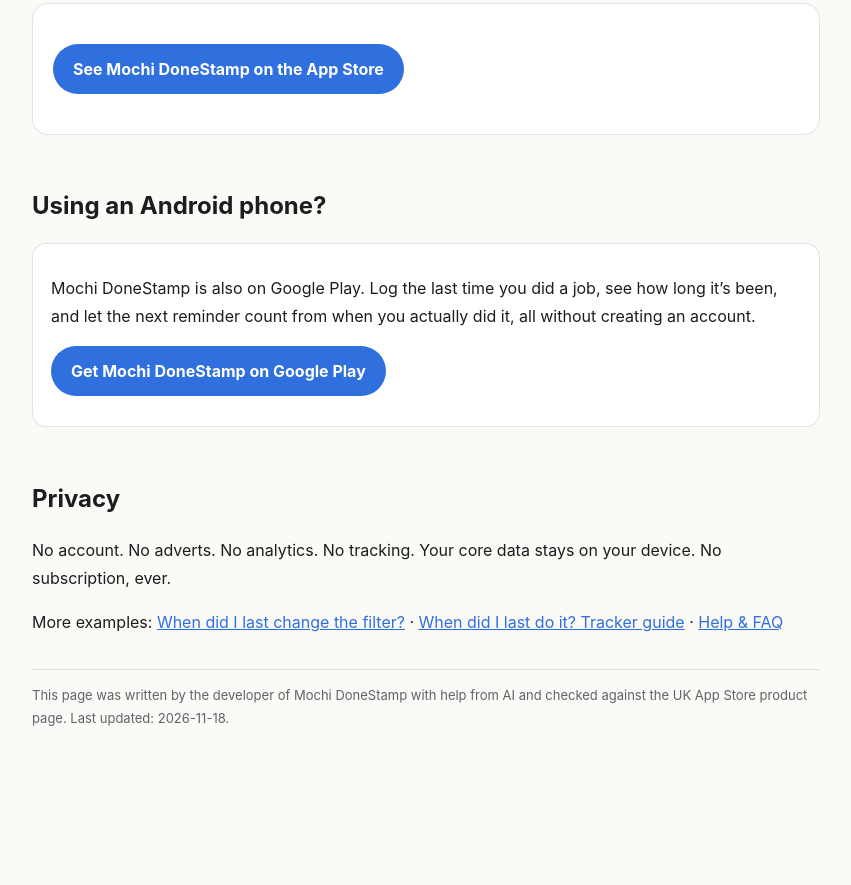
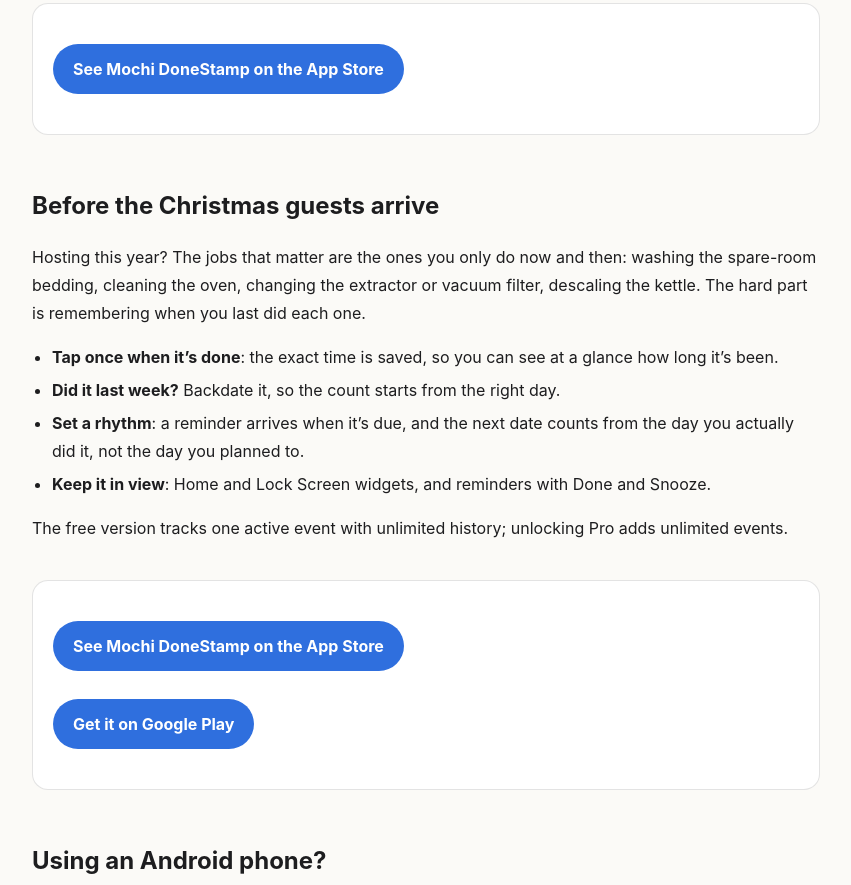
Before and after one commit to alice51849/mochi-donestamp-support, a plain HTML site: page last-time-i-did-it-tracker-uk.html in a window 1280 px wide. Shown: the part 1515-2400 px from the top of the page, without its empty margins (214-1065 px from the left). Before the commit the page ends 2322 px from the top, so only its background shows below. Drawn offline with Linux system fonts and the light colour scheme.

Commit message:
補段：Before the Christmas guests arrive（麻糬打卡英國頁，保留線上點擊計數位置）
小組 D 11-24 過反方與在地審的季節補段（統籌 11-26 21:07 抽驗退回後改由本機代推）；寫前已比對線上現檔，只動包說明列出的地方。

Claude-Session: https://claude.ai/code/session_01176k6WK224vbiJCdxY84in

```diff
--- a/last-time-i-did-it-tracker-uk.html
+++ b/last-time-i-did-it-tracker-uk.html
@@ -64,7 +64,7 @@ a{color:var(--accent)}
 <nav class="hd-nav"><a href="./">Support home</a><a href="https://apps.apple.com/gb/app/id6790800323?pt=118326163&amp;ct=sqd1118c_mochidonestamp_gb_lasttimeidid&amp;mt=8">Mochi DoneStamp</a><a href="https://play.google.com/store/apps/details?id=com.alice51849.MochiDoneStamp&amp;hl=en_GB&amp;referrer=utm_source%3Dsqd1118c_mochidonestamp_gb_lasttimeidid" rel="noopener" data-ls-play="nav">Google Play</a></nav>
 <h1>&ldquo;When was the last time I did it?&rdquo; Tap once, and you&rsquo;ll know.</h1>
 <p class="lede">Changing the bedding, cleaning the cooker hood filter, checking the car&rsquo;s oil: the jobs you do every few weeks or months are exactly the ones you can&rsquo;t remember doing. Here are the questions people ask before downloading Mochi DoneStamp, answered from its UK App Store product page.</p>
-<ul class="hd-toc"><li><a href="#faq">Questions</a></li><li><a href="#how">How it works</a></li><li><a href="#android">On Android</a></li><li><a href="#privacy">Privacy</a></li></ul>
+<ul class="hd-toc"><li><a href="#faq">Questions</a></li><li><a href="#how">How it works</a></li><li><a href="#christmas-guests">Before Christmas guests</a></li><li><a href="#android">On Android</a></li><li><a href="#privacy">Privacy</a></li></ul>
 <h2 id="faq">Questions before you download</h2>
 <p class="hd-q">When was the last time I changed the bedding?</p>
 <p class="hd-a">Tap once when the job is done and Mochi DoneStamp records the exact time. After that you can always see how long it&#x27;s been, so you never have to guess.</p>
@@ -90,6 +90,19 @@ a{color:var(--accent)}
 <div class="cta">
 <p><a class="btn" href="https://apps.apple.com/gb/app/id6790800323?pt=118326163&amp;ct=sqd1118c_mochidonestamp_gb_lasttimeidid&amp;mt=8">See Mochi DoneStamp on the App Store</a></p>
 </div>
+<h2 id="christmas-guests">Before the Christmas guests arrive</h2>
+<p>Hosting this year? The jobs that matter are the ones you only do now and then: washing the spare-room bedding, cleaning the oven, changing the extractor or vacuum filter, descaling the kettle. The hard part is remembering when you last did each one.</p>
+<ul>
+<li><strong>Tap once when it&rsquo;s done</strong>: the exact time is saved, so you can see at a glance how long it&rsquo;s been.</li>
+<li><strong>Did it last week?</strong> Backdate it, so the count starts from the right day.</li>
+<li><strong>Set a rhythm</strong>: a reminder arrives when it&rsquo;s due, and the next date counts from the day you actually did it, not the day you planned to.</li>
+<li><strong>Keep it in view</strong>: Home and Lock Screen widgets, and reminders with Done and Snooze.</li>
+</ul>
+<p>The free version tracks one active event with unlimited history; unlocking Pro adds unlimited events.</p>
+<div class="cta">
+<p><a class="btn" href="https://apps.apple.com/gb/app/id6790800323?pt=118326163&amp;ct=sqd1118c_mochidonestamp_gb_lasttimeidid&amp;mt=8">See Mochi DoneStamp on the App Store</a></p>
+<p><a class="btn" href="https://play.google.com/store/apps/details?id=com.alice51849.MochiDoneStamp&amp;hl=en_GB&amp;referrer=utm_source%3Dsqd1118c_mochidonestamp_gb_lasttimeidid" rel="noopener" data-ls-play="cta">Get it on Google Play</a></p>
+</div>
 <h2 id="android">Using an Android phone?</h2>
 <div class="box">
 <p>Mochi DoneStamp is also on Google Play. Log the last time you did a job, see how long it&rsquo;s been, and let the next reminder count from when you actually did it, all without creating an account.</p>
@@ -98,7 +111,7 @@ a{color:var(--accent)}
 <h2 id="privacy">Privacy</h2>
 <p>No account. No adverts. No analytics. No tracking. Your core data stays on your device. No subscription, ever.</p>
 <p>More examples: <a href="last-done-filter-reminder-qa.html">When did I last change the filter?</a> · <a href="when-did-i-last-do-it-tracker.html">When did I last do it? Tracker guide</a> · <a href="help.html">Help &amp; FAQ</a></p>
-<p class="hd-note">This page was written by the developer of Mochi DoneStamp with help from AI and checked against the UK App Store product page. Last updated: 2026-11-18.</p>
+<p class="hd-note">This page was written by the developer of Mochi DoneStamp with help from AI and checked against the UK App Store product page. Last updated: 2026-11-25.</p>
 </main>
 </body>
 </html>
```
